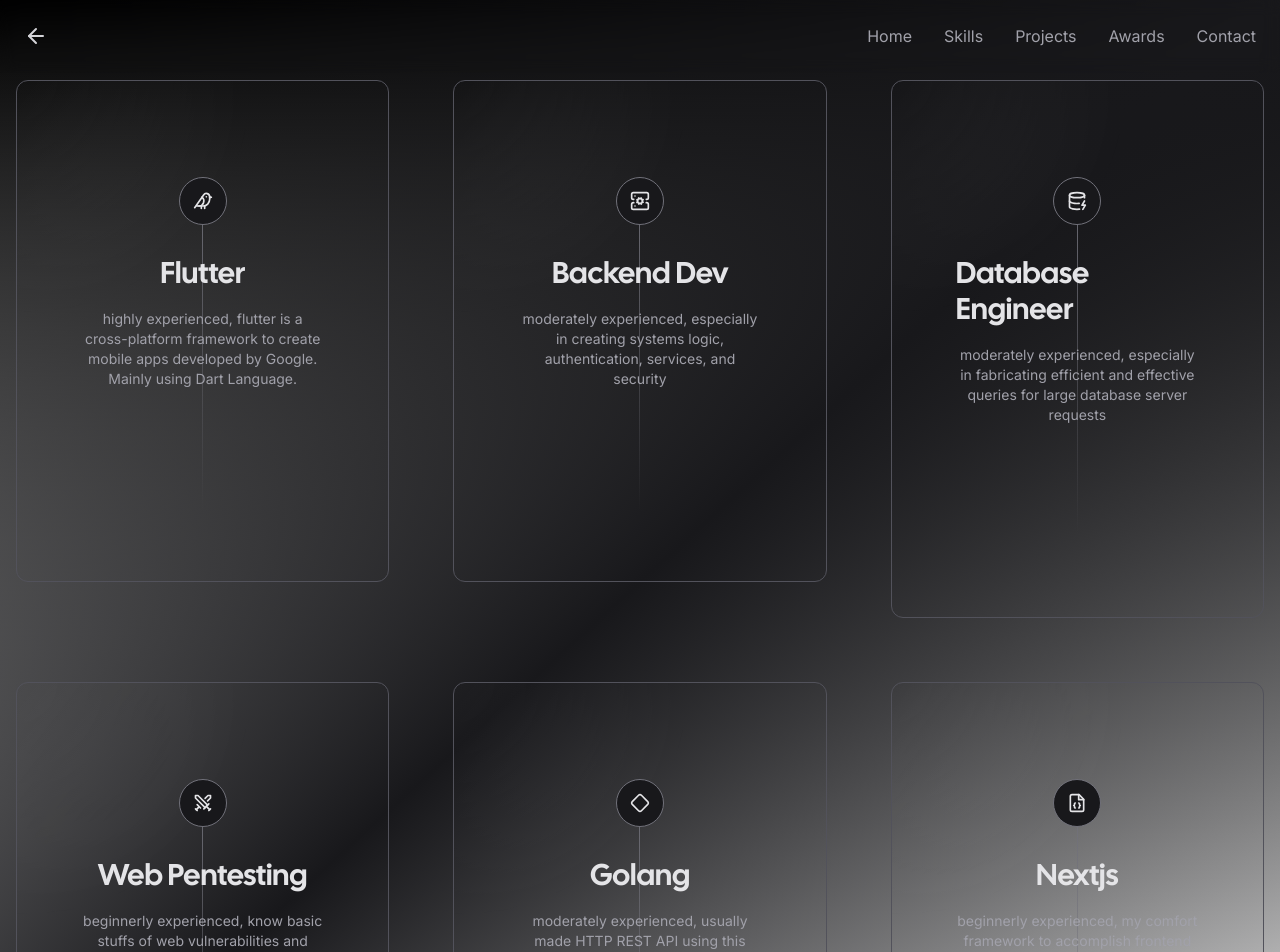
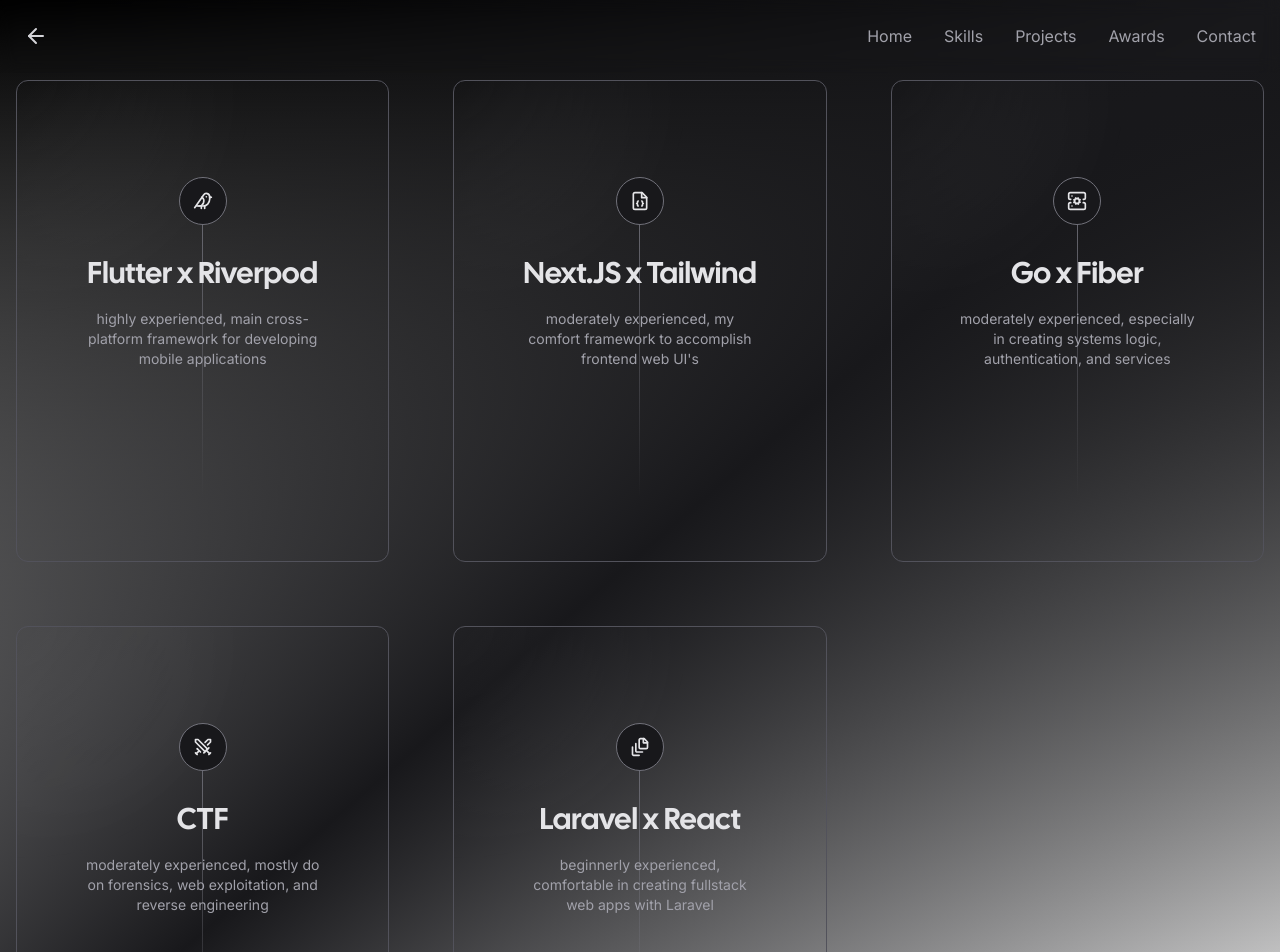
Before and after one commit to krisnaganesha1609/gedekrisna, a Next.js app: page /skills in a window 1280 px wide. Shown: the top 952 px of the page. Built offline with nearby package versions, Linux system fonts and the light colour scheme; what tailwindcss-debug-screens would draw is missing.

Commit message:
chore & fix: personalization portfolio

```diff
--- a/app/awards/page.tsx
+++ b/app/awards/page.tsx
@@ -8,27 +8,33 @@
   {
     icon: <Trophy size={20} />,
     href: "",
-		desc: "3rd place, Lomba Kompetensi Siswa (LKS) is a competition held by Dinas Pendidikan Jawa Barat for Vocational High School. Hereby, I volunteered in Cyber Security chamber which a competition in defending/fortifiying server and network against attackers, and also attacking/exploitating at instructed server",
-		award: "LKS Cyber Security Tingkat Provinsi Jawa Barat Tahun 2022",
+    desc: "Annual Year competition held by Dinas Pendidikan Jawa Barat for Vocational High School. Commonly doing on system hardening, CTF, and security stuff.",
+    award: "3rd place of 2022 LKS Cyber Security Jawa Barat",
   },
   {
     icon: <Trophy size={20} />,
     href: "",
-		desc: "3rd place, Lomba Kompetensi Siswa (LKS) is a competition held by Dinas Pendidikan Jawa Barat for Vocational High School. Another fight but the results still the same :)",
-		award: "LKS Cyber Security Tingkat Provinsi Jawa Barat Tahun 2023",
+    desc: "Annual Year competition held by Dinas Pendidikan Jawa Barat for Vocational High School. Another fight but the results still the same :)",
+    award: "3rd place of 2023 LKS Cyber Security Jawa Barat",
   },
   {
     icon: <Medal size={20} />,
     href: "",
     desc: "Best male students of 2023 graduation in Vocational High School 4 Bandung",
-		award: "Siswa Terbaik Putra SMKN 4 Bandung 2022-2023"
+    award: "Best Male Student",
+  },
+  {
+    icon: <Medal size={20} />,
+    href: "",
+    desc: "Capture The Flag Competition held by Telkom University Informatics Faculty. Jeopardy Style CTF featuring Forensics, Cryptography, Web Exploit, Binary Exploit, and Reverse Engineering",
+    award: "2nd Best Write Up CTF ADIKARA 2024",
   },
   {
     icon: <BookmarkCheck size={20} />,
     href: "",
     desc: "Approved Junior Mobile Programmer Certificate, issued by LSP Informatika at 2023",
-		award: "Junior Mobile Programmer Certificate"
-	}
+    award: "Junior Mobile Programmer Certificate",
+  },
 ];
 export default function Awards() {
   return (
@@ -62,10 +68,9 @@
                 </Link>
               </Card>
             </div>
-
           ))}
         </div>
       </div>
     </div>
-    )
+  );
 }
--- a/app/contact/page.tsx
+++ b/app/contact/page.tsx
@@ -1,5 +1,12 @@
 "use client";
-import { Github, Mail, Gitlab, Linkedin, Instagram, Car, ArrowBigRight, PersonStanding } from "lucide-react";
+import {
+  Github,
+  Mail,
+  Gitlab,
+  Linkedin,
+  Instagram,
+  PersonStanding,
+} from "lucide-react";
 import Link from "next/link";
 import { Navigation } from "../components/nav";
 import { Card } from "../components/card";
@@ -22,7 +29,7 @@
     icon: <Gitlab size={20} />,
     href: "https://gitlab.com/igkganes",
     label: "Gitlab",
-        handle: "igkganes"
+    handle: "igkganes",
   },
   {
     icon: <Github size={20} />,
@@ -47,13 +54,23 @@
           <Card>
             <div className="base flex justify-center items-center p-4 relative flex-col gap-4 duration-700 group lg:mt-36">
               <span className="lg:text-xl font-medium duration-150 xl:text-3xl text-zinc-200 flex flex-col items-center group-hover:text-white font-display text-center">
-
                 <PersonStanding size={50} />
                 It&apos;s me!
+                <span className="text-xs font-thin text-zinc-600">
+                  I think the photo got cropped...{"\n"}
+                  Can you help me fix it?
+                </span>
               </span>
               <div className="tengahan w-full">
-
-							<Image src={"/myphoto.jpg"} alt="My Photo" width={1000} height={100} className="gambar" />
+                <a href={"/myphoto.jpg"} download>
+                  <Image
+                    src={"/myphoto.jpg"}
+                    alt="My Photo"
+                    width={1000}
+                    height={100}
+                    className="gambar"
+                  />
+                </a>
               </div>
             </div>
           </Card>
@@ -83,7 +100,6 @@
                 </Link>
               </Card>
             </div>
-
           ))}
         </div>
       </div>
--- a/app/page.tsx
+++ b/app/page.tsx
@@ -1,12 +1,11 @@
 import Link from "next/link";
 import React from "react";
 import Particles from "./components/particles";
-import Image from "next/image";
 
 const navigation = [
-  {name: "Skills", href:"/skills"},
+  { name: "Skills", href: "/skills" },
   { name: "Projects", href: "/projects" },
-  { name: "Awards", href: "/awards"},
+  { name: "Awards", href: "/awards" },
   { name: "Contact", href: "/contact" },
 ];
 
@@ -26,7 +25,7 @@
           ))}
         </ul>
       </nav>
-        <div className="hidden w-screen h-px animate-glow md:block animate-fade-left bg-gradient-to-r from-zinc-300/0 via-zinc-300/50 to-zinc-300/0" />
+      <div className="hidden w-screen h-px animate-glow md:block animate-fade-left bg-gradient-to-r from-zinc-300/0 via-zinc-300/50 to-zinc-300/0" />
       <Particles
         className="absolute inset-0 -z-10 animate-fade-in"
         quantity={100}
@@ -41,22 +40,31 @@
       <div className="hidden w-screen h-px animate-glow md:block animate-fade-right bg-gradient-to-r from-zinc-300/0 via-zinc-300/50 to-zinc-300/0" />
       <div className="my-16 text-center animate-fade-in">
         <h2 className="text-sm text-zinc-500 ">
-          I&apos;m an informatics student, software engineer, junior mobile dev, and junior ethical hacker.
+          I&apos;m an informatics student, junior mobile developer, and{" "}
+          <Link href="/flagsub" className="text-zinc-400 cursor-text">
+            CTF
+          </Link>{" "}
+          player.
         </h2>
-        <h2 className="text-sm text-zinc-500 ">
-          Beginner designer, Intermediate coder.
-        </h2>
+
         <h2 className="text-sm text-zinc-500 ">
           Ready to{" "}
-          <Link href="/contact" className="underline duration-500 hover:text-zinc-300">connect and discuss!</Link>
-
+          <Link
+            href="/contact"
+            className="underline duration-500 hover:text-zinc-300"
+          >
+            connect and discuss!
+          </Link>
+        </h2>
+        <h2 className="text-xs text-zinc-700 mt-6">
+          Something might be hidden here... if you know what I mean
+        </h2>
+        <h2 className="text-sm text-zinc-500 mt-6 hidden">
+          Flag Check: SCATTER&#123;w0nd3r_wh47_7h15_d035??_W47CH_7H3M_RUN!&#125;
         </h2>
       </div>
-
-
     </div>
   );
-
 }
 
 // #0F0F0F,#232D3F,#005B41,#008170
--- a/app/skills/page.tsx
+++ b/app/skills/page.tsx
@@ -1,38 +1,33 @@
 "use client";
 import { Card } from "../components/card";
 import { Navigation } from "../components/nav";
-import { Bird, DatabaseZap, Diamond, FileJson, ServerCog, ShieldCheck, Swords } from "lucide-react";
+import { Bird, FileJson, ServerCog, FileStack, Swords } from "lucide-react";
 
 const skills = [
   {
     icon: <Bird size={20} />,
-		desc: "highly experienced, flutter is a cross-platform framework to create mobile apps developed by Google. Mainly using Dart Language.",
-		skill: "Flutter",
+    desc: "highly experienced,\n main cross-platform framework for developing mobile applications",
+    skill: "Flutter x Riverpod",
+  },
+  {
+    icon: <FileJson size={20} />,
+    desc: "moderately experienced,\n my comfort framework to accomplish frontend web UI's",
+    skill: "Next.JS x Tailwind",
   },
   {
     icon: <ServerCog size={20} />,
-		desc: "moderately experienced, especially in creating systems logic, authentication, services, and security",
-		skill: "Backend Dev",
-	},
-    {
-        icon: <DatabaseZap size={20} />,
-        desc: "moderately experienced, especially in fabricating efficient and effective queries for large database server requests",
-        skill: "Database Engineer"
+    desc: "moderately experienced,\n especially in creating systems logic, authentication, and services",
+    skill: "Go x Fiber",
   },
   {
     icon: <Swords size={20} />,
-		desc: "beginnerly experienced, know basic stuffs of web vulnerabilities and simple exploitation techniques",
-		skill: "Web Pentesting",
+    desc: "moderately experienced,\n mostly do on forensics, web exploitation, and reverse engineering",
+    skill: "CTF",
   },
   {
-		icon: <Diamond size={20} />,
-		desc: "moderately experienced, usually made HTTP REST API using this freshly Googles developed language",
-		skill: "Golang",
-	},
-    {
-		icon: <FileJson size={20} />,
-		desc: "beginnerly experienced, my comfort framework to accomplish frontend web jobs",
-		skill: "Nextjs",
+    icon: <FileStack size={20} />,
+    desc: "beginnerly experienced,\n comfortable in creating fullstack web apps with Laravel",
+    skill: "Laravel x React",
   },
 ];
 export default function Skills() {
@@ -44,9 +39,7 @@
           {skills.map((s) => (
             <div key={s.skill}>
               <Card>
-							<div
-								className="p-4 relative flex flex-col items-center gap-4 duration-700 group md:gap-8 md:py-24  lg:pb-48  md:p-16"
-							>
+                <div className="p-4 relative flex flex-col items-center gap-4 duration-700 group md:gap-8 md:py-24  lg:pb-48  md:p-16">
                   <span
                     className="absolute w-px h-2/3 bg-gradient-to-b from-zinc-500 via-zinc-500/50 to-transparent"
                     aria-hidden="true"
@@ -65,10 +58,9 @@
                 </div>
               </Card>
             </div>
-
           ))}
         </div>
       </div>
     </div>
-    )
+  );
 }
```
Lines whose indentation alone changed are shown as unchanged.
